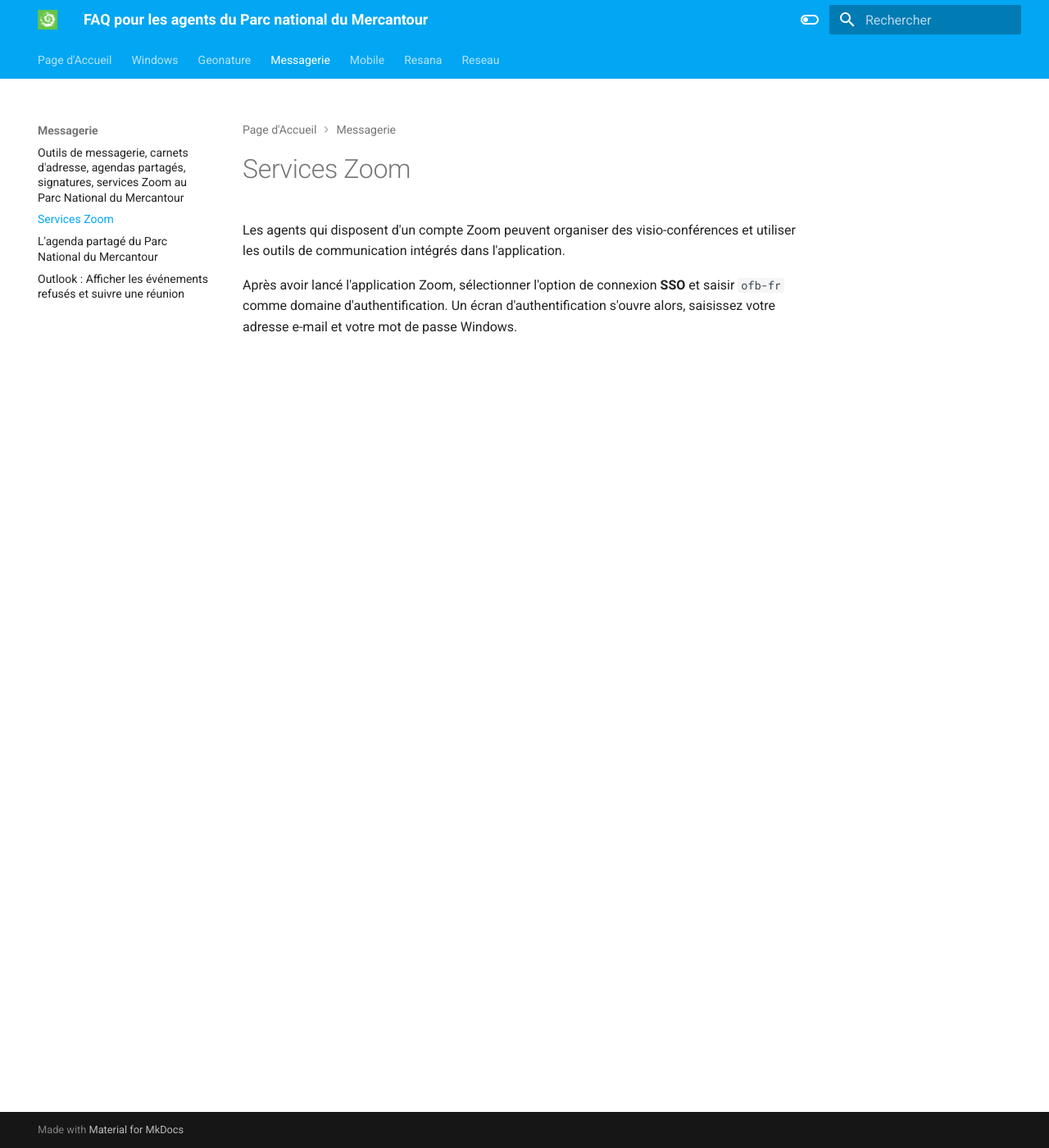
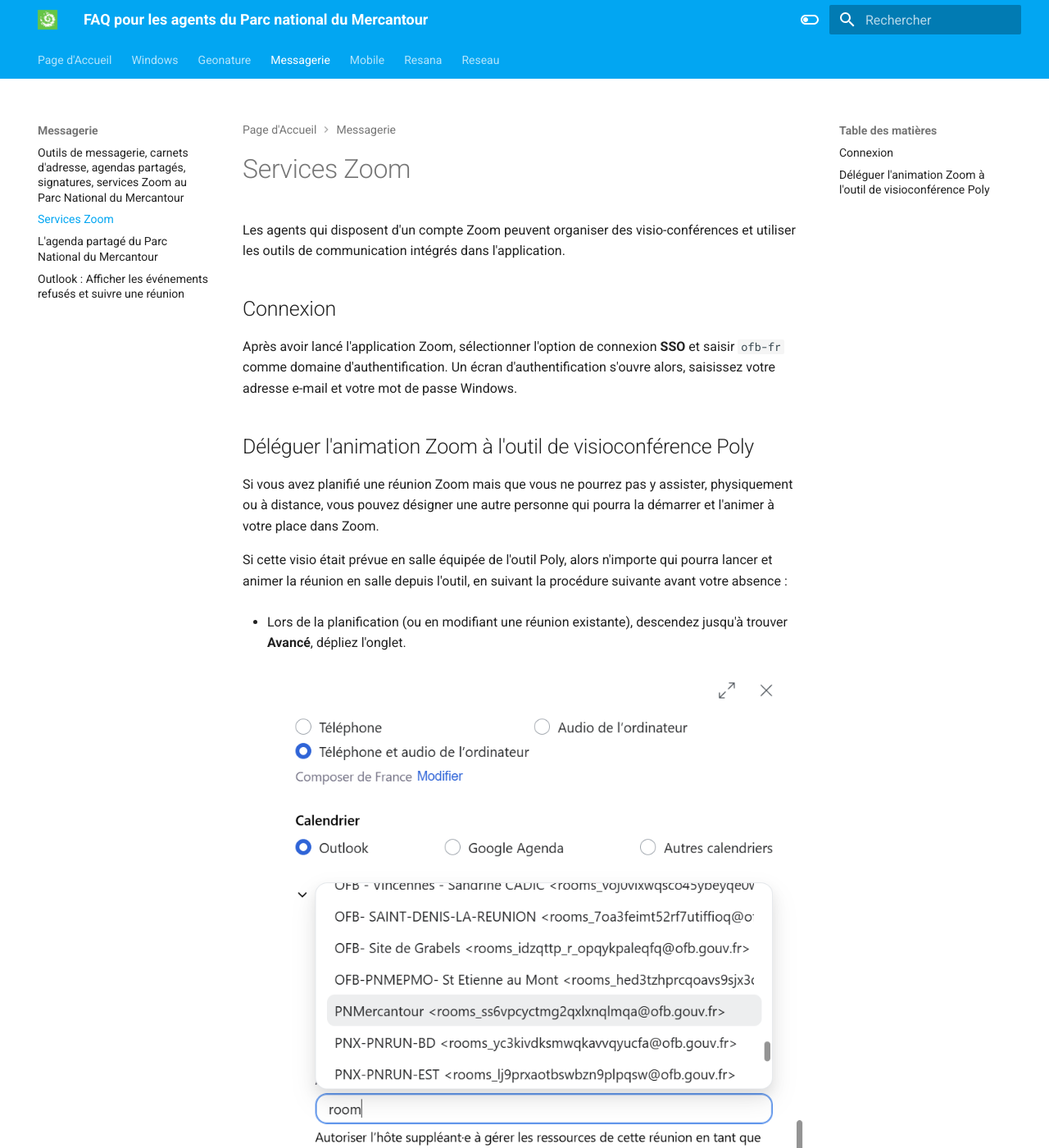
Before and after one commit to PnMercantour/faq, an MkDocs documentation site: the page built from docs/messagerie/Zoom.md, in a window 1280 px wide and 1400 px high. Shown: the whole window at 82% size. Built offline with MkDocs 1.6.1 and Material for MkDocs 9.7.7, drawn with Linux system fonts in a browser that asks for light colours; some of the changed text lies outside the part shown.

Commit message:
animateur poly à zoom

```diff
--- a/docs/messagerie/Zoom.md
+++ b/docs/messagerie/Zoom.md
@@ -2,4 +2,24 @@
 
 Les agents qui disposent d'un compte Zoom peuvent organiser des visio-conférences et utiliser les outils de communication intégrés dans l'application.
 
+
+## Connexion
 Après avoir lancé l'application Zoom, sélectionner l'option de connexion **SSO** et saisir `ofb-fr` comme domaine d'authentification. Un écran d'authentification s'ouvre alors, saisissez votre adresse e-mail et votre mot de passe Windows.
+
+
+## Déléguer l'animation Zoom à l'outil de visioconférence Poly
+
+Si vous avez planifié une réunion Zoom mais que vous ne pourrez pas y assister, physiquement ou à distance, vous pouvez désigner une autre personne qui pourra la démarrer et l'animer à votre place dans Zoom.
+
+Si cette visio était prévue en salle équipée de l'outil Poly, alors n'importe qui pourra lancer et animer la réunion en salle depuis l'outil, en suivant la procédure suivante avant votre absence :
+
+- Lors de la planification (ou en modifiant une réunion existante), descendez jusqu'à trouver **Avancé**, dépliez l'onglet.
+![](../img/zoom_poly.png)
+
+- Dans le champ **Autre animateur possible**, recherchez l'identifiant `PNMercantour` (le mot clé `room` peut fonctionner aussi, en scrollant vers le bas jusqu'à PNMercantour).
+- Enregistrez la réunion.
+- Vous verrez la réunion Zoom apparaître sur l'outil en salle de réunion le jour J.
+
+
+
+Cette procédure s'applique également à un·e collègue en ajoutant son adresse mail aux "autres animateurs possibles". Mais celui-ci disposera uniquement des droits pour animer la réunion, elle n'apparaîtra pas dans l'outil de visioconférence Poly.
```
Also changed, not shown: docs/img/zoom_poly.png (added).
